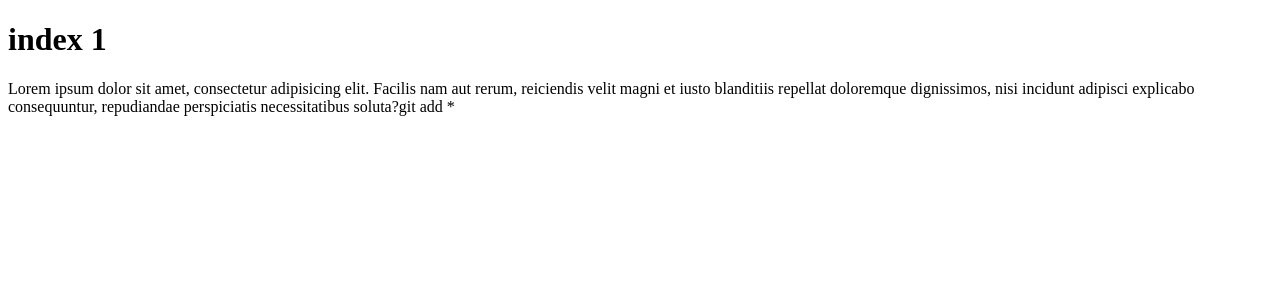
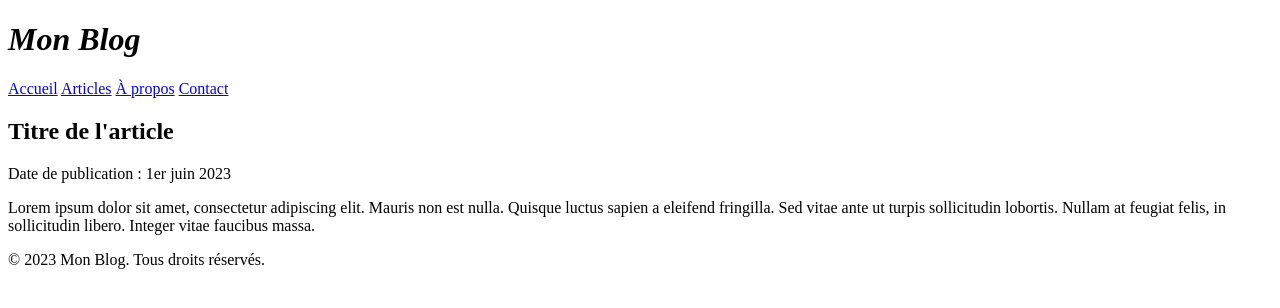
Before and after one commit to KevinZouglou10/bonjour, a plain HTML site: page index.html in a window 1280 px wide. Drawn offline with Linux system fonts and the light colour scheme.

Commit message:
maj du code

```diff
--- a/index.html
+++ b/index.html
@@ -4,10 +4,27 @@
     <meta charset="UTF-8">
     <meta http-equiv="X-UA-Compatible" content="IE=edge">
     <meta name="viewport" content="width=device-width, initial-scale=1.0">
+    <link rel="stylesheet" href="style.css">
     <title>travail d'équipe</title>
 </head>
 <body>
-    <h1>index 1</h1>
-    <p>Lorem ipsum dolor sit amet, consectetur adipisicing elit. Facilis nam aut rerum, reiciendis velit magni et iusto blanditiis repellat doloremque dignissimos, nisi incidunt adipisci explicabo consequuntur, repudiandae perspiciatis necessitatibus soluta?git add *</p>
+        <header>
+        <h1>Mon Blog</h1>
+        </header>
+        <nav>
+        <a href="#">Accueil</a>
+        <a href="#">Articles</a>
+        <a href="#">À propos</a>
+        <a href="#">Contact</a>
+        </nav>
+        <main>
+        <h2>Titre de l'article</h2>
+        <p>Date de publication : <time datetime="2023-06-01">1er juin 2023</time></p>
+        <p>Lorem ipsum dolor sit amet, consectetur adipiscing elit. Mauris non est nulla. Quisque luctus sapien a eleifend fringilla. Sed vitae ante ut turpis sollicitudin lobortis. Nullam at feugiat felis, in sollicitudin libero. Integer vitae faucibus massa.</p>
+        </main>
+        <footer>
+        <p>&copy; 2023 Mon Blog. Tous droits réservés.</p>
+        </footer>
 </body>
+
 </html>
```
